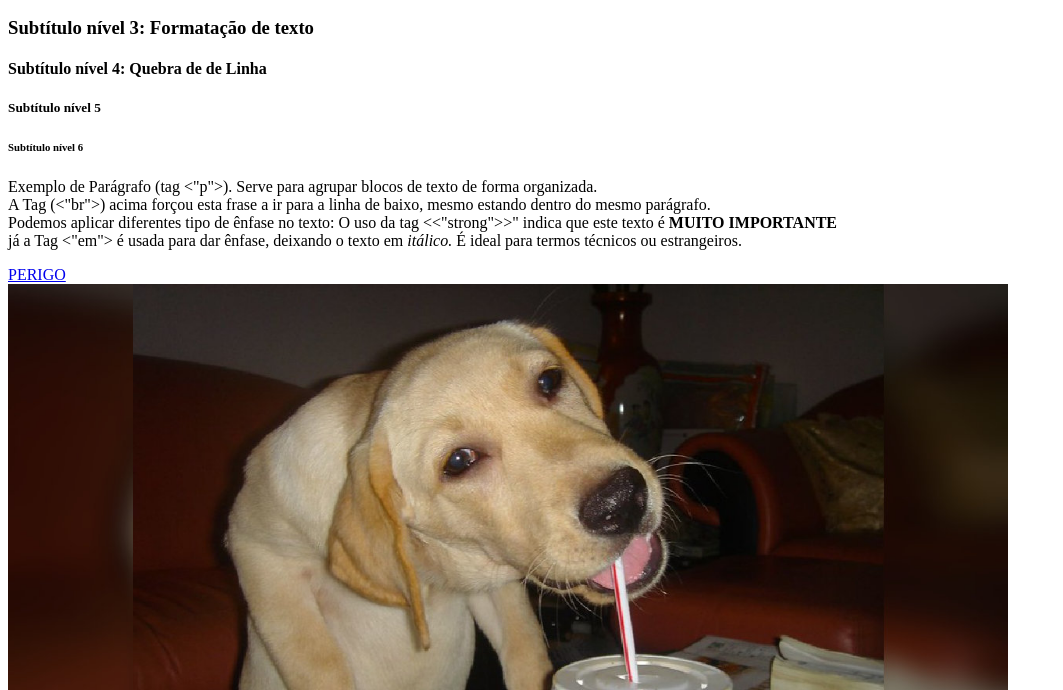
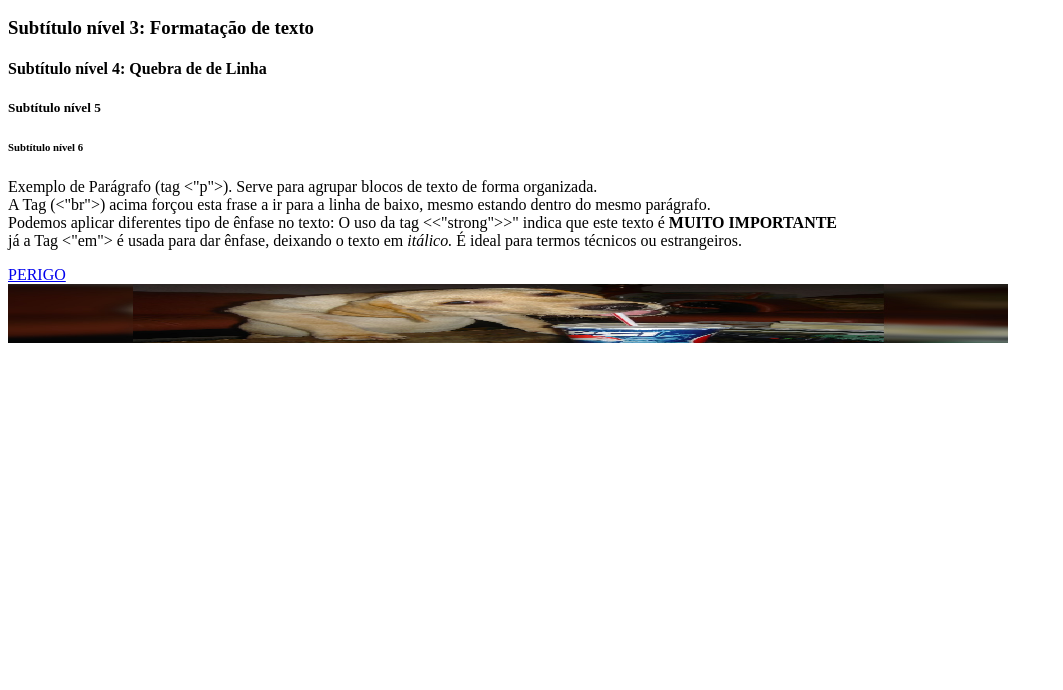
Before and after one commit to GAlmeida-tech/Aula-dia-14-10, a plain HTML site: page index.html in a window 1280 px wide. Shown: the part 110-800 px from the top of the page, without its empty margins (0-1063 px from the left). Drawn offline with Linux system fonts and the light colour scheme.

Commit message:
mexendo na imagem

```diff
--- a/index.html
+++ b/index.html
@@ -20,7 +20,7 @@ O uso da tag <<"strong">>" indica que este texto é <strong>MUITO IMPORTANTE</st
 <br>já a Tag <"em"> é usada para dar ênfase, deixando o texto em <em> itálico. </em> É ideal para termos técnicos ou estrangeiros. </p>
 <a href="https://gatinhosfofos.com.br"target="_blank"> PERIGO </a>
 <br>
-<img src="dogao.jpg" alt="descrição" width="1000">
+<img src="dogao.jpg" alt="descrição" height="59" width="1000">
 
 
 </body>
```
